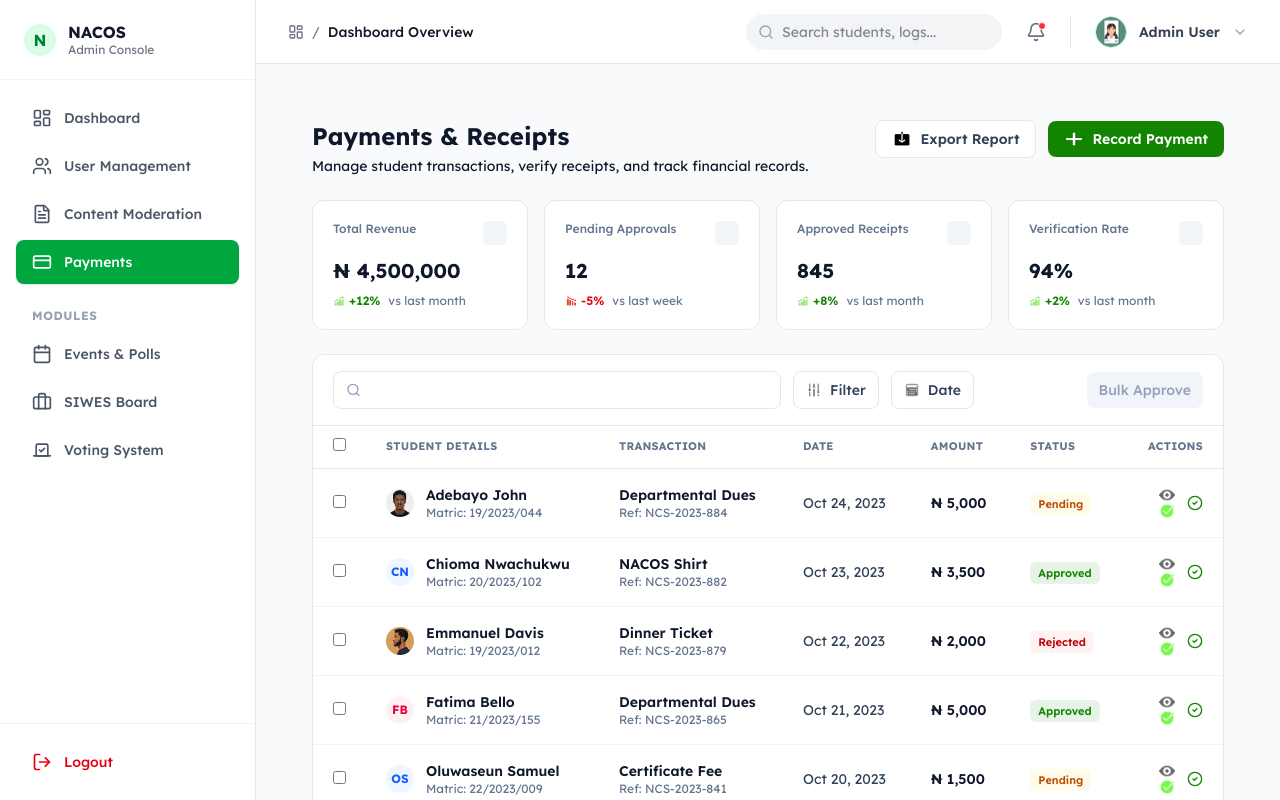
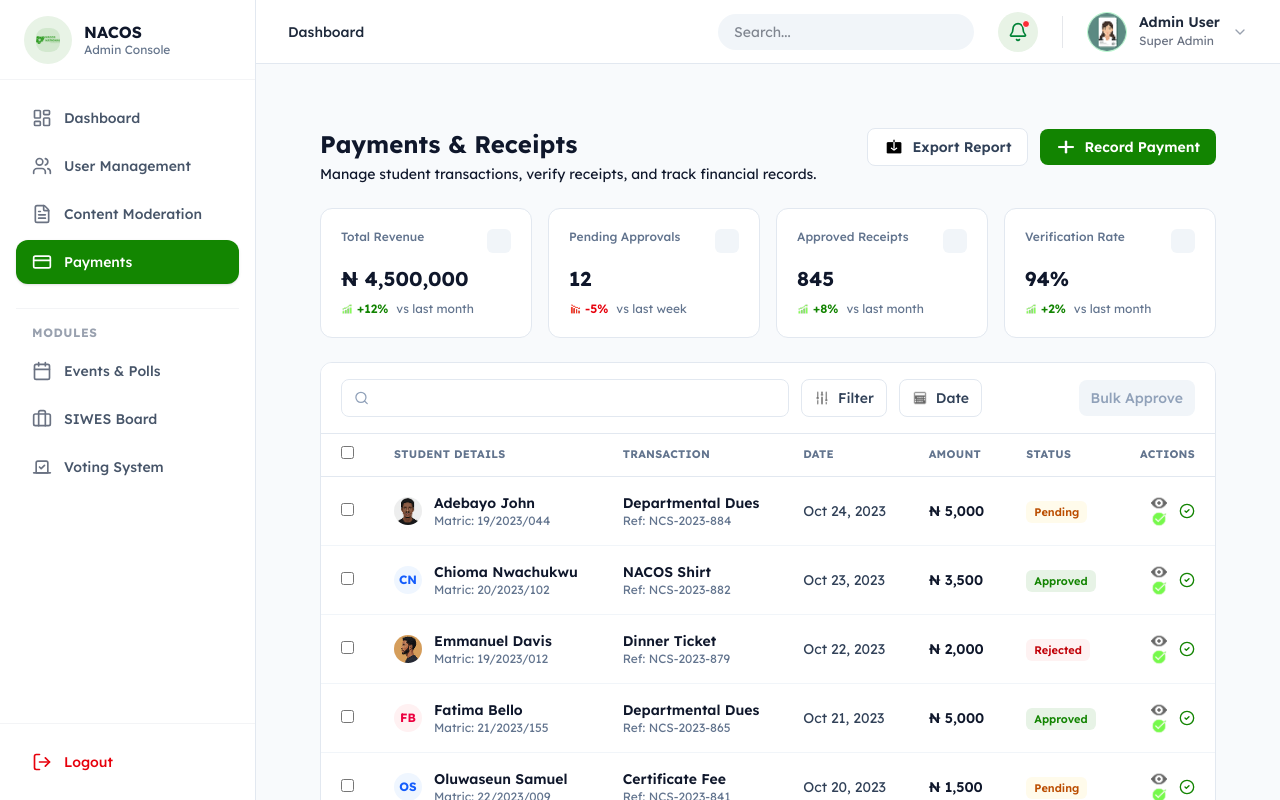
Before and after one commit to NACOS-ANCHOR-UNIVERSITY/Nacos-Anchor-Platform-frontend, a React (Vite) app: page /admin/payments in a window 1280 px wide. Built offline with nearby package versions, Linux system fonts and the light colour scheme; no server answers.

Commit message:
cleanup layout

```diff
--- a/src/layouts/AdminLayout.jsx
+++ b/src/layouts/AdminLayout.jsx
@@ -1,4 +1,4 @@
-import React from "react";
+import React, { useState } from "react";
 import { Outlet, Link, useLocation } from "react-router-dom";
 import {
   LayoutDashboard,
@@ -9,16 +9,19 @@ import {
   Briefcase,
   Vote,
   LogOut,
-  Search,
   Bell,
   ChevronDown,
+  Menu,
+  X,
 } from "lucide-react";
 import profileImg from "../assets/images/profile.png";
+import Logo from "../assets/images/nacos-logo.svg";
 
 const AdminLayout = () => {
+  const [isSidebarOpen, setIsSidebarOpen] = useState(false);
   const location = useLocation();
 
-  // SIDEBAR LINKS
+  // Sidebar Navigation Data
   const mainLinks = [
     { name: "Dashboard", path: "/admin/dashboard", icon: LayoutDashboard },
     { name: "User Management", path: "/admin/users", icon: Users },
@@ -33,42 +36,74 @@ const AdminLayout = () => {
   ];
 
   const renderLink = (item) => {
+    // Check if current path matches
     const isActive = location.pathname.startsWith(item.path);
+
     return (
       <Link
         key={item.name}
         to={item.path}
-        className={`flex items-center gap-3 px-4 py-3 text-sm font-medium rounded-lg transition-colors mb-1 ${
+        onClick={() => setIsSidebarOpen(false)} // Close sidebar on mobile click
+        className={`flex items-center gap-3 px-4 py-3 text-sm font-medium rounded-xl transition-all mb-1 ${
           isActive
-            ? "bg-green-600 text-white shadow-sm"
-            : "text-gray-600 hover:bg-gray-50 hover:text-gray-900"
+            ? "bg-[#138601] text-white shadow-sm" // Active styles from your responsive layout
+            : "text-[#475569] hover:bg-gray-50 hover:text-gray-900"
         }`}
       >
-        <item.icon className="w-5 h-5" />
+        <item.icon
+          className={`w-5 h-5 ${isActive ? "text-white" : "text-gray-500"}`}
+        />
         {item.name}
       </Link>
     );
   };
 
   return (
-    <div className="flex h-screen bg-gray-50 font-sans overflow-hidden">
-      {/* 1. FIXED SIDEBAR */}
-      <aside className="w-64 bg-white border-r border-gray-200 flex flex-col fixed h-full z-20">
-        <div className="h-20 flex items-center px-6 border-b border-gray-100">
+    <div className="flex h-screen bg-[#F8FAFC] font-sans overflow-hidden">
+      {/* MOBILE OVERLAY */}
+      {isSidebarOpen && (
+        <div
+          className="fixed inset-0 bg-black/50 z-40 lg:hidden"
+          onClick={() => setIsSidebarOpen(false)}
+        />
+      )}
+
+      {/* SIDEBAR */}
+      <aside
+        className={`
+          fixed top-0 left-0 z-50 h-full w-64 bg-white border-r border-[#E2E8F0]
+          transition-transform duration-300 ease-in-out flex flex-col
+          lg:static lg:translate-x-0
+          ${isSidebarOpen ? "translate-x-0" : "-translate-x-full"}
+        `}
+      >
+        {/* Sidebar Header */}
+        <div className="h-20 flex items-center px-6 border-b border-gray-100 justify-between">
           <div className="flex items-center gap-3">
-            <div className="w-8 h-8 rounded-full bg-green-100 text-green-700 flex items-center justify-center font-bold">
-              N
+            {/* <img src={Logo} alt="Logo" className="w-6 h-6" /> */}
+            <div className="w-12 h-12 rounded-full bg-[#E8F3E6] flex items-center justify-center">
+              <img src={Logo} alt="Nacos Logo" className="w-6 h-6" />
             </div>
+
             <div>
-              <h1 className="font-bold text-gray-900 leading-tight">NACOS</h1>
-              <p className="text-xs text-gray-500">Admin Console</p>
+              <h1 className="font-bold text-[#0F172A] leading-tight">NACOS</h1>
+              <p className="text-xs text-[#64748B]">Admin Console</p>
             </div>
           </div>
+          {/* Mobile Close Button */}
+          <button
+            onClick={() => setIsSidebarOpen(false)}
+            className="lg:hidden text-gray-500 hover:text-red-500"
+          >
+            <X className="w-6 h-6" />
+          </button>
         </div>
 
+        {/* Navigation */}
         <nav className="flex-1 p-4 overflow-y-auto custom-scrollbar">
           <div className="space-y-1">{mainLinks.map(renderLink)}</div>
-          <div className="mt-6 mb-2 px-4">
+
+          <div className="mt-6 mb-2 px-4 border-t border-gray-100 pt-4">
             <p className="text-xs font-bold text-gray-400 uppercase tracking-wider">
               Modules
             </p>
@@ -76,6 +111,7 @@ const AdminLayout = () => {
           <div className="space-y-1">{moduleLinks.map(renderLink)}</div>
         </nav>
 
+        {/* Sidebar Footer (Logout) */}
         <div className="p-4 border-t border-gray-100">
           <button className="flex items-center gap-3 text-red-600 w-full px-4 py-3 text-sm font-medium hover:bg-red-50 rounded-lg transition-colors">
             <LogOut className="w-5 h-5" />
@@ -84,55 +120,66 @@ const AdminLayout = () => {
         </div>
       </aside>
 
-      {/*  MAIN(Includes Topbar) */}
-      <main className="flex-1 ml-64 flex flex-col h-screen overflow-hidden">
-        <header className="h-16 bg-white border-b border-gray-200 flex items-center justify-between px-8 sticky top-0 z-10 shrink-0">
-          <div className="flex items-center gap-2 text-sm text-gray-500">
-            <LayoutDashboard className="w-4 h-4" />
-            <span>/</span>
-            <span className="font-medium text-gray-900">
-              Dashboard Overview
-            </span>
+      {/* MAIN CONTENT WRAPPER */}
+      <main className="flex-1 flex flex-col h-screen overflow-hidden w-full relative">
+        {/* TOP HEADER */}
+        <header className="h-16 bg-white border-b border-[#E2E8F0] flex items-center justify-between px-4 md:px-8 sticky top-0 z-10 shrink-0">
+          {/* Left: Mobile Toggle & Breadcrumbs */}
+          <div className="flex items-center gap-4">
+            <button
+              className="lg:hidden p-2 hover:bg-gray-100 rounded-md text-gray-600"
+              onClick={() => setIsSidebarOpen(true)}
+            >
+              <Menu className="w-6 h-6" />
+            </button>
+
+            <div className="hidden md:flex items-center gap-2 text-sm text-gray-500">
+              <span className="font-medium text-[#1E293B]">Dashboard</span>
+              {/* You can make this dynamic based on route later */}
+            </div>
           </div>
 
-          {/* Search & Profile */}
-          <div className="flex items-center gap-6">
+          {/* Right: Search, Notifications, Profile */}
+          <div className="flex items-center gap-4 md:gap-6">
             {/* Search Bar */}
-            <div className="relative hidden md:block">
-              <Search className="w-4 h-4 absolute left-3 top-1/2 -translate-y-1/2 text-gray-400" />
+            <div className="hidden md:block relative">
               <input
                 type="text"
-                placeholder="Search students, logs..."
-                className="pl-9 pr-4 py-2 bg-gray-100 rounded-full text-sm focus:ring-2 focus:ring-green-500 outline-none w-64 transition-all"
+                placeholder="Search..."
+                className="pl-4 pr-4 py-2 bg-[#F1F5F9] rounded-full text-sm focus:ring-2 focus:ring-green-500 outline-none w-64 transition-all"
               />
             </div>
 
-            {/* Icons */}
-            <button className="relative text-gray-500 hover:text-green-700 transition-colors">
+            {/* Notification */}
+            <button className="relative w-10 h-10 flex items-center justify-center rounded-full bg-[#E8F3E6] text-green-700 hover:bg-green-100 transition-colors">
               <Bell className="w-5 h-5" />
-              <span className="absolute top-0 right-0 w-2 h-2 bg-red-500 rounded-full border border-white"></span>
+              <span className="absolute top-2 right-2 w-2 h-2 bg-red-500 rounded-full border border-white"></span>
             </button>
 
+            <div className="hidden md:block h-8 w-px bg-gray-200"></div>
+
             {/* Profile Dropdown */}
-            <div className="flex items-center gap-3 border-l pl-6 border-gray-200">
-              <div className="w-8 h-8 rounded-full bg-green-100 border border-green-200 flex items-center justify-center">
+            <div className="flex items-center gap-3 cursor-pointer">
+              <div className="w-10 h-10 rounded-full bg-green-100 border border-green-200 overflow-hidden">
                 <img
                   src={profileImg}
                   alt="Admin"
-                  className="w-full h-full rounded-full"
+                  className="w-full h-full object-cover"
                 />
               </div>
               <div className="hidden md:block text-left">
-                <p className="text-sm font-semibold text-gray-700 leading-none">
+                <p className="text-sm font-semibold text-[#1E293B] leading-none">
                   Admin User
                 </p>
+                <p className="text-xs text-gray-500 mt-1">Super Admin</p>
               </div>
-              <ChevronDown className="w-4 h-4 text-gray-400 cursor-pointer" />
+              <ChevronDown className="w-4 h-4 text-gray-400" />
             </div>
           </div>
         </header>
 
-        <div className="flex-1 overflow-y-auto p-6 bg-gray-50">
+        {/* DYNAMIC CONTENT AREA */}
+        <div className="flex-1 overflow-y-auto p-4 md:p-6 lg:p-8 bg-[#F8FAFC]">
           <Outlet />
         </div>
       </main>
--- a/src/pages/admin/UserManagement.jsx
+++ b/src/pages/admin/UserManagement.jsx
@@ -1,197 +1,15 @@
 import React, { useState } from "react";
-// import Logo from "../../assets/images/nacos-logo.svg";
-// import Dashboard from "../../assets/icons/dashboard.svg";
-// import UserManage from "../../assets/icons/user_m.svg";
-// import Content from "../../assets/icons/content.svg";
-// import Payments from "../../assets/icons/payment.svg";
-// import Events from "../../assets/icons/event.svg";
-// import Siwes from "../../assets/icons/siwes.svg";
-// import Voting from "../../assets/icons/voting.svg";
-// import Logout from "../../assets/icons/logout.svg";
-// import Notification from "../../assets/icons/notification.svg";
-// import Profile from "../../assets/icons/profile.svg";
-// import ArrowDown from "../../assets/icons/ArrowDown.svg";
-// import People from "../../assets/icons/people.svg";
-// import UpArrow from "../../assets/icons/ArrowUp.svg";
-// import Trade from "../../assets/icons/tradingArrow.svg";
-// import Wallet from "../../assets/icons/Wallet.svg";
-// import Date from "../../assets/icons/date.svg";
-// import MarkDone from "../../assets/icons/mark_done.svg";
-// import Reject from "../../assets/icons/cancel.svg";
-// import View from "../../assets/icons/eye.svg";
-// import Edit from "../../assets/icons/edit.svg";
-// import Recent from "../../assets/icons/recent.svg";
-// import Filter from "../../assets/icons/filter.svg";
-
-// temporary layout componet
-// replaced with the actual Layout component later
-const Layout = ({ children }) => {
-  const [isSidebarOpen, setIsSidebarOpen] = useState(false);
-
-  return (
-    <div className="flex h-screen w-full relative">
-      {isSidebarOpen && (
-        <div
-          className="fixed inset-0 bg-black/50 z-40 min-[1200px]:hidden"
-          onClick={() => setIsSidebarOpen(false)}
-        />
-      )}
-
-      {/* SIDEBAR */}
-      <aside
-        className={`
-                fixed top-0 left-0 z-50 h-full bg-white border-r border-[#E2E8F0] pt-4 flex flex-col
-                transition-transform duration-300 ease-in-out
-                w-64 min-[1200px]:w-[18%] min-[1200px]:static min-[1200px]:translate-x-0
-                ${isSidebarOpen ? "translate-x-0" : "-translate-x-full"}
-            `}
-      >
-        <div className="mb-8 flex items-center gap-2 px-6">
-          <div className="w-12 h-12 rounded-full bg-[#E8F3E6] flex items-center justify-center">
-            <img src={Logo} alt="Nacos Logo" className="w-6 h-6" />
-          </div>
-          <div className="flex flex-col">
-            <h1 className="font-bold text-[18px] text-[#0F172A]">NACOS</h1>
-            <span className="font-medium text-xs text-[#64748B]">
-              Admin Console
-            </span>
-          </div>
-          {/* Close Button for Mobile */}
-          <button
-            className="ml-auto min-[1200px]:hidden text-gray-500"
-            onClick={() => setIsSidebarOpen(false)}
-          >
-            ✕
-          </button>
-        </div>
-        <nav className="px-6 mb-auto overflow-y-auto">
-          <ul className="flex flex-col gap-6 font-medium text-[14px] text-[#475569]">
-            <li className="flex items-center gap-2">
-              <img
-                src={Dashboard}
-                alt="Dashboard"
-                className="w-5 h-5 mr-2 inline"
-              />{" "}
-              Dashboard
-            </li>
-            <li className="flex items-center gap-2 bg-[#138601] rounded-xl text-white px-4 py-2.5">
-              <img
-                src={UserManage}
-                alt="User Management"
-                className="w-5 h-5 mr-2 inline"
-              />{" "}
-              User Management
-            </li>
-            <li className="flex items-center gap-2">
-              <img
-                src={Content}
-                alt="Content Moderation"
-                className="w-5 h-5 mr-2 inline"
-              />{" "}
-              Content Moderation
-            </li>
-            <li className="flex items-center gap-2">
-              <img
-                src={Payments}
-                alt="Payments"
-                className="w-5 h-5 mr-2 inline"
-              />{" "}
-              Payments
-            </li>
-
-            <li className="border-t border-[#E2E8F0] text-xs my-3">MODULES</li>
-
-            <li className="flex items-center gap-2">
-              <img
-                src={Events}
-                alt="Events & Polls"
-                className="w-5 h-5 mr-2 inline"
-              />{" "}
-              Events & Polls
-            </li>
-            <li className="flex items-center gap-2">
-              <img
-                src={Siwes}
-                alt="SIWES Board"
-                className="w-5 h-5 mr-2 inline"
-              />{" "}
-              SIWES Board
-            </li>
-            <li className="flex items-center gap-2">
-              <img
-                src={Voting}
-                alt="Voting System"
-                className="w-5 h-5 mr-2 inline"
-              />{" "}
-              Voting System
-            </li>
-          </ul>
-        </nav>
-        <div className="border-t border-[#E2E8F0] py-6 flex-col pl-6 flex items-start gap-2 bg-white">
-          <button className="text-red-600 cursor-pointer font-medium text-[14px] flex items-center gap-2">
-            <img src={Logout} alt="Logout" className="w-5 h-5 mr-2 inline" />{" "}
-            Logout
-          </button>
-        </div>
-      </aside>
-
-      {/* MAIN CONTENT AREA */}
-      <div className="w-full min-[1200px]:w-[82%] bg-[#F8FAFC]">
-        <header className="w-full py-3.5 bg-white border-b border-[#E2E8F0] px-6 flex items-center justify-between sticky top-0 z-30">
-          <div className="flex items-center gap-4">
-            {/* Menu Button (Visible only on mobile) */}
-            <button
-              className="min-[1200px]:hidden p-2 hover:bg-gray-100 rounded-md"
-              onClick={() => setIsSidebarOpen(true)}
-            >
-              <svg
-                width="24"
-                height="24"
-                viewBox="0 0 24 24"
-                fill="none"
-                stroke="currentColor"
-                strokeWidth="2"
-              >
-                <path
-                  d="M3 12h18M3 6h18M3 18h18"
-                  strokeLinecap="round"
-                  strokeLinejoin="round"
-                />
-              </svg>
-            </button>
-            <h2 className="font-medium text-[14px] text-[#1E293B]">
-              User Management
-            </h2>
-          </div>
-          <div className="flex justify-center">
-            <input
-              type="search"
-              placeholder="Search..."
-              className="hidden md:block outline-0 bg-[#F1F5F9] rounded-full py-2.25 px-6"
-            />
-            <div className="w-12 h-12 rounded-full bg-brand-secondary inline-flex items-center justify-center ml-4 cursor-pointer">
-              <img src={Notification} alt="Notification icon" className="" />
-            </div>
-            <div className="hidden md:block h-11 bg-[#E2E8F0] w-0.5 mx-6"></div>
-            <div className="flex items-center gap-3 cursor-pointer">
-              <img
-                src={Profile}
-                alt="Profile"
-                className="w-12 h-12 rounded-full"
-              />
-              <h2 className="hidden md:block">Akintunde Moses</h2>
-              <img src={ArrowDown} alt="Arrow Down" className="w-4 h-4" />
-            </div>
-          </div>
-        </header>
-        {/* main content */}
-        <main className="w-full px-4 md:px-15 py-5 h-[calc(100vh-80px)] overflow-y-auto">
-          {children}
-        </main>
-      </div>
-    </div>
-  );
-};
+import People from "../../assets/icons/people.svg";
+import UpArrow from "../../assets/icons/ArrowUp.svg";
+import Trade from "../../assets/icons/tradingArrow.svg";
+import Wallet from "../../assets/icons/Wallet.svg";
+import Date from "../../assets/icons/date.svg";
+import MarkDone from "../../assets/icons/mark_done.svg";
+import Reject from "../../assets/icons/cancel.svg";
+import View from "../../assets/icons/eye.svg";
+import Edit from "../../assets/icons/edit.svg";
+import Recent from "../../assets/icons/recent.svg";
+import Filter from "../../assets/icons/filter.svg";
 
 // user data
 const initialUsers = [
@@ -392,7 +210,6 @@ const UserManagement = () => {
     }
   };
 
-  // --- CHECKBOX LOGIC ---
   // Select a single user
   const toggleSelectUser = (id) => {
     setUsers(
@@ -462,7 +279,6 @@ const UserManagement = () => {
   };
 
   return (
-    <Layout>
     <div className="">
       <div className="flex items-end justify-between mb-8">
         <div>
@@ -833,7 +649,6 @@ const UserManagement = () => {
         </div>
       </div>
     </div>
-    </Layout>
   );
 };
 
```
Lines whose indentation alone changed are shown as unchanged.
